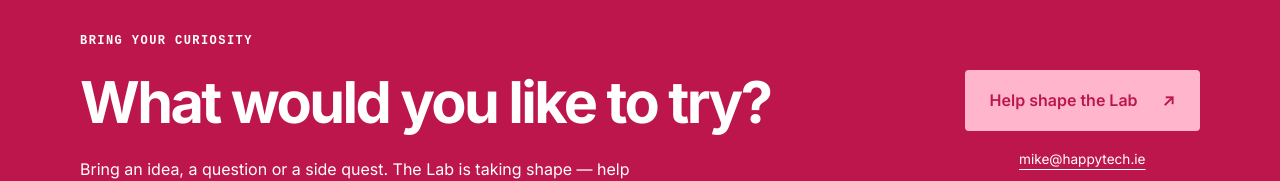
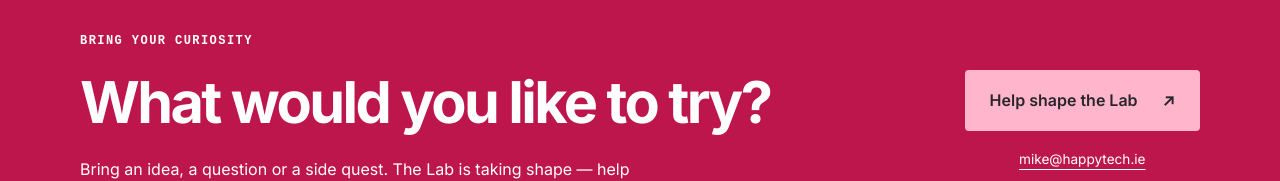
Before and after one commit to mikehug/happytech-site, a plain HTML site: page index.html in a window 1280 px wide. In both pictures the pointer is over the link 1082 px from the left and 3378 px from the top of the page. Shown: the part 3276-3457 px from the top of the page. Drawn offline with Linux system fonts and the light colour scheme.

Commit message:
Keep contact button hover text contrast accessible

```diff
--- a/index.html
+++ b/index.html
@@ -72,7 +72,7 @@ h2 { font-size:clamp(2.1rem,4.5vw,3.6rem); line-height:1.12; letter-spacing:-.04
 .portrait { margin:0; max-width:390px; }.portrait img { width:100%; aspect-ratio:1; object-fit:cover; border-radius:6px; box-shadow:-12px 12px 0 #f5dce5; }.portrait figcaption { margin-top:25px; font:.72rem ui-monospace,monospace; color:var(--muted); }
 .about .label { color:var(--pink); }.about h2 { margin-bottom:24px; }.about-text>p:not(.label) { color:var(--muted); margin-top:16px; }
 .contact { background:var(--pink); color:white; }
-.contact-inner { display:grid; gap:30px; align-items:center; }.contact p:not(.label) { margin-top:22px; max-width:600px; }.contact .btn { background:var(--paper); color:var(--pink); border-color:var(--paper); white-space:nowrap; }.contact .btn:hover { background:var(--accent); border-color:var(--accent); }.contact a:focus-visible { outline-color:var(--accent); }.contact-address { display:block; margin-top:15px; font-size:.85rem; text-align:center; }
+.contact-inner { display:grid; gap:30px; align-items:center; }.contact p:not(.label) { margin-top:22px; max-width:600px; }.contact .btn { background:var(--paper); color:var(--pink); border-color:var(--paper); white-space:nowrap; }.contact .btn:hover { background:var(--accent); border-color:var(--accent); color:var(--ink); }.contact a:focus-visible { outline-color:var(--accent); }.contact-address { display:block; margin-top:15px; font-size:.85rem; text-align:center; }
 footer { padding:32px 0; font-size:.8rem; color:var(--muted); } .footer-inner { display:flex; flex-wrap:wrap; justify-content:space-between; gap:12px; }
 @media(min-width:760px) { .hero-grid { grid-template-columns:1.65fr 1fr; }.lab-intro { grid-template-columns:1fr 1fr; gap:60px; }.areas { grid-template-columns:1fr 1fr; column-gap:48px; }.about-inner { grid-template-columns:.85fr 1.15fr; gap:80px; }.contact-inner { grid-template-columns:1fr auto; } }
 @media(max-width:759px) { section { padding-block:58px; }.hero { padding-block:46px 50px; }.hero-grid { gap:40px; }.signal-art { width:min(100%,300px); margin-inline:auto; }.nav-inner { min-height:72px; gap:15px; }.logo-img { width:140px; }nav ul { gap:18px; }nav .about-nav { display:none; }nav a { font-size:.75rem; }.quest-tag { display:none; }.quest-list li { grid-template-columns:30px 1fr; }.portrait { max-width:310px; margin-left:12px; }.contact .btn { width:100%; }.contact-address { text-align:left; } }
```
